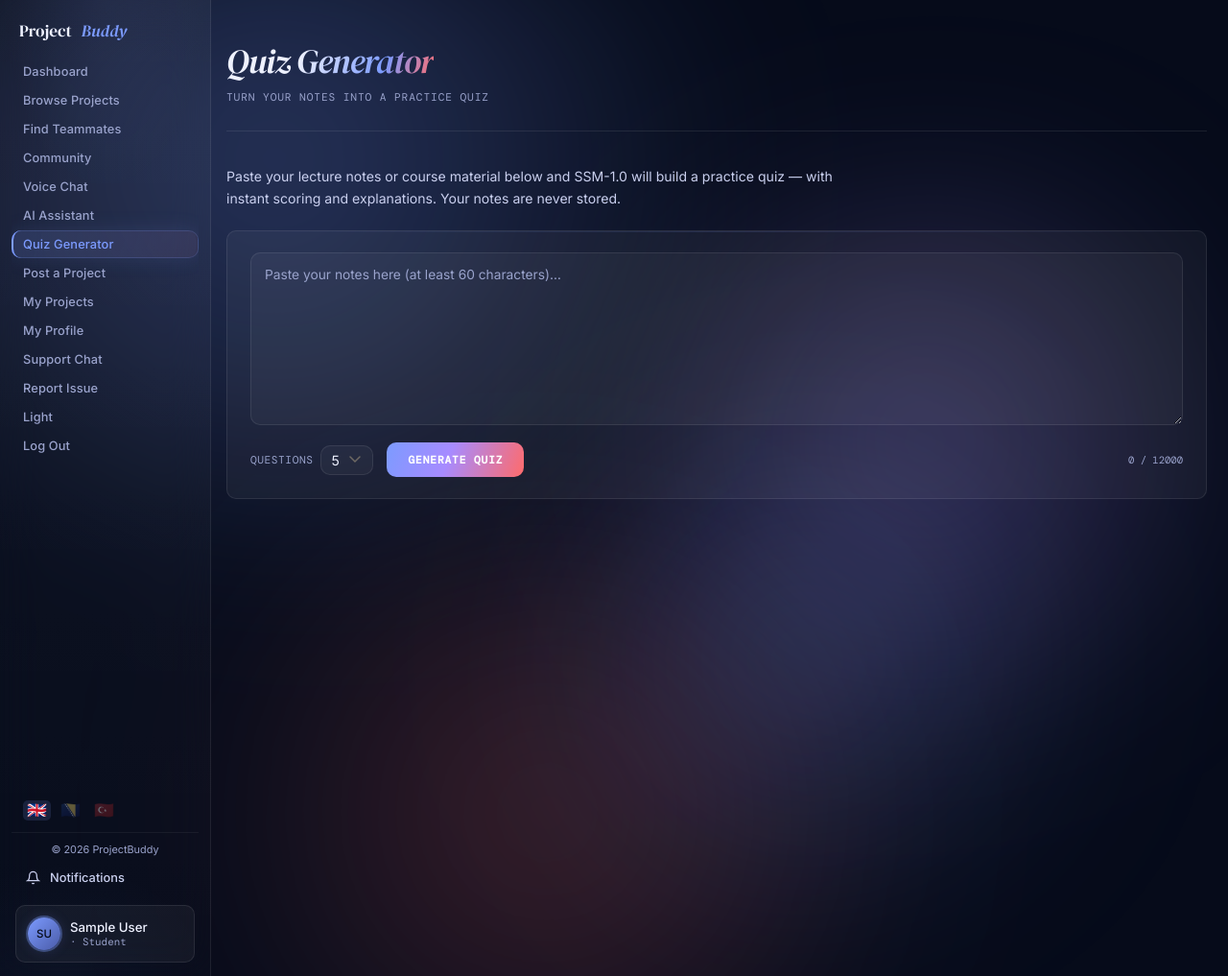
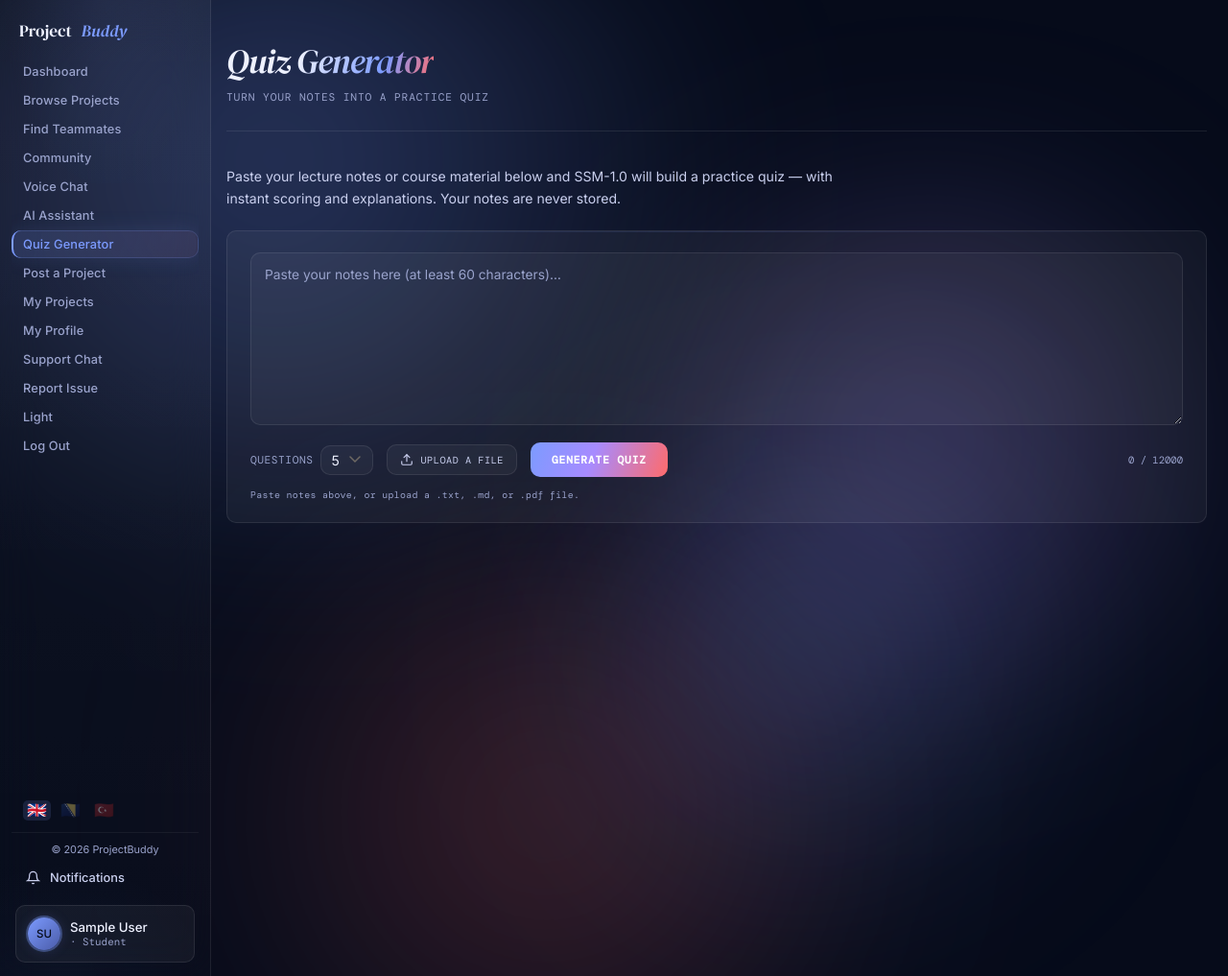
Before and after one commit to ssaaffaakk/Project-buddy-Pb, a Flask app: page /quiz in a window 1280 px wide. Shown: the whole page at 96% size. Run offline with Flask 3, Linux system fonts and the light colour scheme; the visitor is signed in with stand-in values (Sample User, id 1); data that the repository does not hold is empty; parts of the project's set-up code (start-up, migrations or seed data) failed here and were passed over; some libraries are stand-ins or nearby versions.

Commit message:
fix: context-aware Back links + quiz file upload (.txt/.md/.pdf)
Navigation: profile and project-detail "Back" buttons were hardcoded to
/profile and /my-projects, so leaving anyone's profile or any project dumped
you somewhere you didn't come from. Now they return to the actual previous
page (history.back() when arriving from within the site; sensible fallback
otherwise).

Quiz: notes can now be uploaded as a .txt/.md/.pdf file (pypdf) instead of
only pasted. Extraction is in-memory (never stored), extension-checked, 8 MB
+ 50-page capped; PDF scanned-image case handled with a clear error. Endpoint
accepts multipart upload or JSON paste. Tests cover txt/pdf extraction,
rejection paths, and the upload endpoint.

Co-Authored-By: Claude Fable 5 <noreply@anthropic.com>

```diff
--- a/requirements.txt
+++ b/requirements.txt
@@ -30,3 +30,6 @@ flask-smorest==0.46.2
 marshmallow==4.0.1
 PyJWT==2.13.0
 celery==5.6.3
+
+# ── Quiz generator: PDF note extraction ──
+pypdf==6.14.2
--- a/routes/main.py
+++ b/routes/main.py
@@ -1288,13 +1288,25 @@ def quiz_page():
 def quiz_generate():
     """Generate a practice quiz from pasted notes. LLM-backed, rate-limited,
     input length-capped; notes are never persisted."""
-    from services.quiz_service import generate_quiz, QuizError
-    data = request.get_json(silent=True) or {}
-    material = (data.get("material") or "")
-    try:
-        count = int(data.get("count", 5))
-    except (TypeError, ValueError):
-        count = 5
+    from services.quiz_service import generate_quiz, QuizError, extract_text_from_upload
+
+    # Notes can arrive as an uploaded file (.txt/.md/.pdf) or pasted JSON text.
+    upload = request.files.get("file")
+    if upload and upload.filename:
+        material, err = extract_text_from_upload(upload)
+        if err:
+            return jsonify({"error": err}), 400
+        try:
+            count = int(request.form.get("count", 5))
+        except (TypeError, ValueError):
+            count = 5
+    else:
+        data = request.get_json(silent=True) or {}
+        material = (data.get("material") or "")
+        try:
+            count = int(data.get("count", 5))
+        except (TypeError, ValueError):
+            count = 5
     try:
         questions = generate_quiz(material, n=count)
     except QuizError as e:
--- a/templates/projects/detail.html
+++ b/templates/projects/detail.html
@@ -117,7 +117,10 @@
 {% endblock %}
 
 {% block content %}
-  <a href="/my-projects" class="back-link">← {{ _('Back to My Projects') }}</a>
+  {# Context-aware back: return to the page you came from (Browse, Community,
+     search…) rather than always /my-projects. #}
+  <a href="/projects-page" class="back-link"
+     onclick="if(document.referrer.indexOf(location.origin)===0&&document.referrer!==location.href){history.back();return false;}">← {{ _('Back') }}</a>
 
   <div class="project-header fx-up">
     <div class="project-title">{{ project.title }}</div>
--- a/templates/user/profile_view.html
+++ b/templates/user/profile_view.html
@@ -130,7 +130,11 @@
 {% endblock %}
 
 {% block content %}
-  <a href="/profile" class="back-link">← {{ _('Back to My Profile') }}</a>
+  {# Go back to wherever the user actually came from (teammates, search,
+     community…) instead of always dumping them on their own profile.
+     history.back() when we arrived from within the site; else fall back. #}
+  <a href="/dashboard" class="back-link"
+     onclick="if(document.referrer.indexOf(location.origin)===0&&document.referrer!==location.href){history.back();return false;}">← {{ _('Back') }}</a>
 
   <!-- COVER BANNER -->
   <div class="pv-cover" style="{{ banner_style(profile_user.banner_url) }}"></div>
--- a/templates/user/quiz.html
+++ b/templates/user/quiz.html
@@ -14,6 +14,12 @@
   font-size:0.7rem;letter-spacing:0.05em;text-transform:uppercase;color:var(--muted);}
 .quiz-count select{width:auto;min-height:0;padding:6px 28px 6px 10px;}
 .quiz-char{font-family:'DM Mono',monospace;font-size:0.66rem;color:var(--muted);margin-left:auto;}
+.quiz-file{display:inline-flex;align-items:center;gap:7px;padding:8px 13px;border-radius:var(--r);
+  background:var(--card);border:1px solid var(--border);cursor:pointer;color:var(--soft);
+  font-family:'DM Mono',monospace;font-size:0.64rem;letter-spacing:0.05em;text-transform:uppercase;transition:all .18s;}
+.quiz-file:hover{border-color:rgba(124,155,255,0.4);color:var(--text);}
+.quiz-file.has-file{border-color:rgba(124,155,255,0.4);color:var(--accent);}
+.quiz-hint{font-family:'DM Mono',monospace;font-size:0.62rem;color:var(--muted);margin-top:12px;letter-spacing:0.03em;}
 .btn-quiz{padding:11px 22px;border:none;border-radius:var(--r);cursor:pointer;
   background:linear-gradient(110deg,var(--accent) 0%,var(--violet) 45%,var(--coral) 100%);color:#fff;
   font-family:'DM Mono',monospace;font-size:0.7rem;font-weight:600;letter-spacing:0.08em;text-transform:uppercase;
@@ -80,9 +86,15 @@
         <option value="10">10</option>
       </select>
     </label>
+    <label class="quiz-file" id="quiz-file-label">
+      <svg width="14" height="14" viewBox="0 0 24 24" fill="none" stroke="currentColor" stroke-width="2" stroke-linecap="round"><path d="M21 15v4a2 2 0 0 1-2 2H5a2 2 0 0 1-2-2v-4"/><path d="M17 8l-5-5-5 5"/><path d="M12 3v12"/></svg>
+      <span id="quiz-file-name">{{ _('Upload a file') }}</span>
+      <input type="file" id="quiz-file" accept=".txt,.md,.pdf" hidden>
+    </label>
     <button class="btn-quiz" id="gen-btn" onclick="generateQuiz()">{{ _('Generate quiz') }}</button>
     <span class="quiz-char"><span id="char-count">0</span> / 12000</span>
   </div>
+  <div class="quiz-hint">{{ _('Paste notes above, or upload a .txt, .md, or .pdf file.') }}</div>
 </div>
 
 <div id="quiz-output"></div>
@@ -96,18 +108,35 @@ material.addEventListener('input', function(){
   document.getElementById('char-count').textContent = material.value.length;
 });
 
+// File upload: show the chosen filename; a selected file overrides pasted text.
+var quizFile = document.getElementById('quiz-file');
+quizFile.addEventListener('change', function(){
+  var f = quizFile.files && quizFile.files[0];
+  var label = document.getElementById('quiz-file-label');
+  document.getElementById('quiz-file-name').textContent = f ? f.name : '{{ _("Upload a file") }}';
+  label.classList.toggle('has-file', !!f);
+});
+
 async function generateQuiz(){
   var text = material.value.trim();
-  if (text.length < 60){ showToast('Paste at least 60 characters of notes.', 'warning'); return; }
+  var file = quizFile.files && quizFile.files[0];
+  if (!file && text.length < 60){ showToast('Paste at least 60 characters of notes, or upload a file.', 'warning'); return; }
   var btn = document.getElementById('gen-btn');
   btn.disabled = true;
   btn.innerHTML = '<span class="quiz-spinner"></span>{{ _("Generating…") }}';
   document.getElementById('quiz-output').innerHTML = '';
   try {
-    var r = await fetch('/quiz/generate', {
-      method:'POST', headers:{'Content-Type':'application/json'},
-      body: JSON.stringify({material: text, count: document.getElementById('count').value})
-    });
+    var opts;
+    if (file){
+      var fd = new FormData();
+      fd.append('file', file);
+      fd.append('count', document.getElementById('count').value);
+      opts = { method:'POST', body: fd };           // multipart (CSRF header auto-added)
+    } else {
+      opts = { method:'POST', headers:{'Content-Type':'application/json'},
+               body: JSON.stringify({material: text, count: document.getElementById('count').value}) };
+    }
+    var r = await fetch('/quiz/generate', opts);
     var d = await r.json();
     if (!r.ok){ showToast(d.error || 'Could not generate the quiz.', 'error'); return; }
     QUIZ = d.questions; renderQuiz();
```
Also changed, not shown: services/quiz_service.py (+39 -0 lines), tests/test_quiz_service.py (+63 -0 lines).
